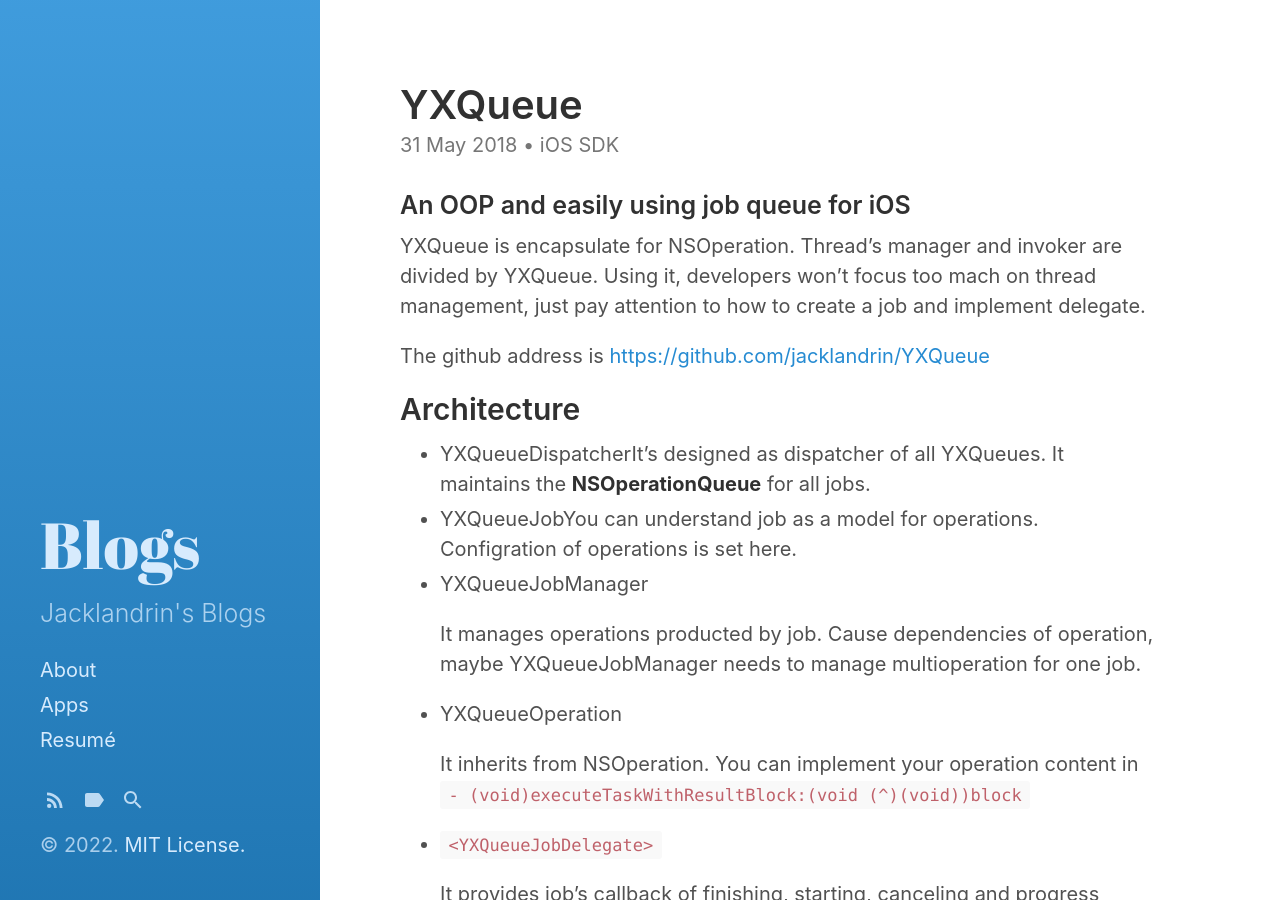
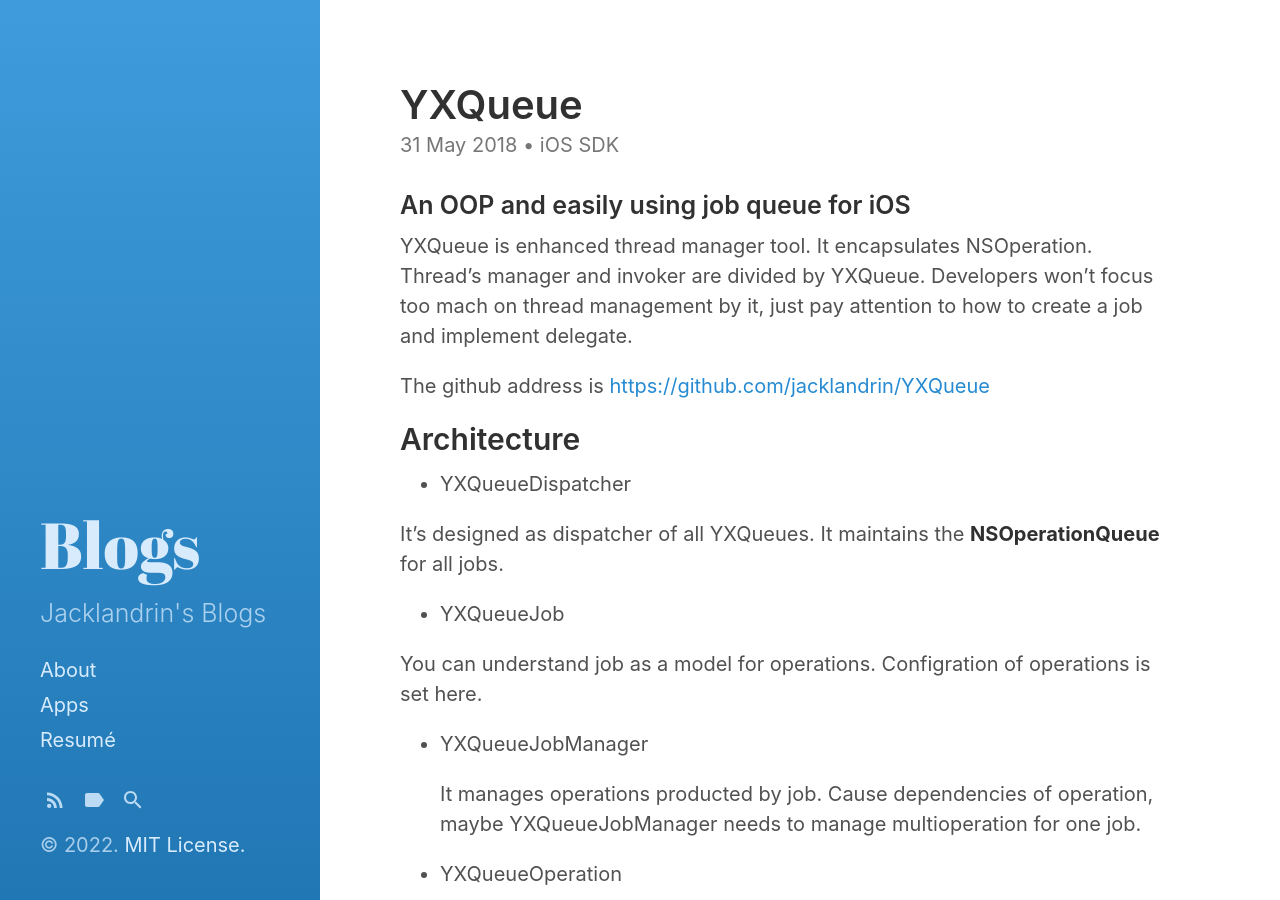
Before and after one commit to jacklandrin/jacklandrin.github.io, a Jekyll site: the page built from _posts/Blogs/post/2018/2018-05-31-yxqueue.md, in a window 1280 px wide and 900 px high. Built offline with Jekyll 4.4.1, drawn with Linux system fonts in a browser that asks for light colours.

Commit message:
update yxqueuejob

```diff
--- a/_posts/Blogs/post/2018/2018-05-31-yxqueue.md
+++ b/_posts/Blogs/post/2018/2018-05-31-yxqueue.md
@@ -2,6 +2,7 @@
 layout: post
 title: "YXQueue"
 date: "2018-05-31"
+excerpt: YXQueue is enhanced thread manager tool. It encapsulates NSOperation. Thread's manager and invoker are divided by YXQueue. Developers won't focus too mach on thread management by it, just pay attention to how to create a job and implement delegate.
 categories:
   - "iOS SDK"
 tags:
@@ -11,14 +12,18 @@
 
 ### An OOP and easily using job queue for iOS
 
-YXQueue is encapsulate for NSOperation. Thread's manager and invoker are divided by YXQueue. Using it, developers won't focus too mach on thread management, just pay attention to how to create a job and implement delegate.
+YXQueue is enhanced thread manager tool. It encapsulates NSOperation. Thread's manager and invoker are divided by YXQueue. Developers won't focus too mach on thread management by it, just pay attention to how to create a job and implement delegate.
 
 The github address is [https://github.com/jacklandrin/YXQueue](https://github.com/jacklandrin/YXQueue)
 
 ## Architecture
 
-- YXQueueDispatcherIt's designed as dispatcher of all YXQueues. It maintains the **NSOperationQueue** for all jobs.
-- YXQueueJobYou can understand job as a model for operations. Configration of operations is set here.
+- YXQueueDispatcher
+
+ It's designed as dispatcher of all YXQueues. It maintains the **NSOperationQueue** for all jobs.
+- YXQueueJob
+
+ You can understand job as a model for operations. Configration of operations is set here.
 - YXQueueJobManager
 
     It manages operations producted by job. Cause dependencies of operation, maybe YXQueueJobManager needs to manage multioperation for one job.
```
